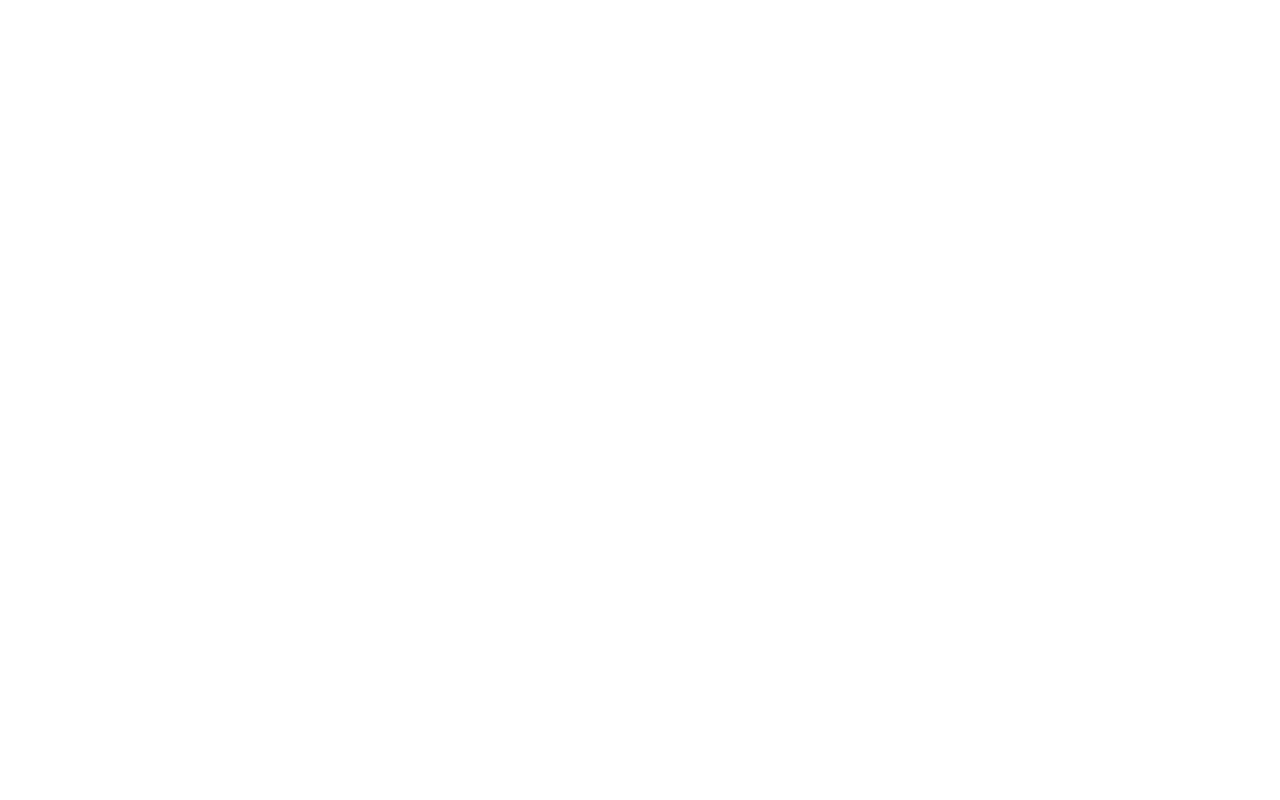
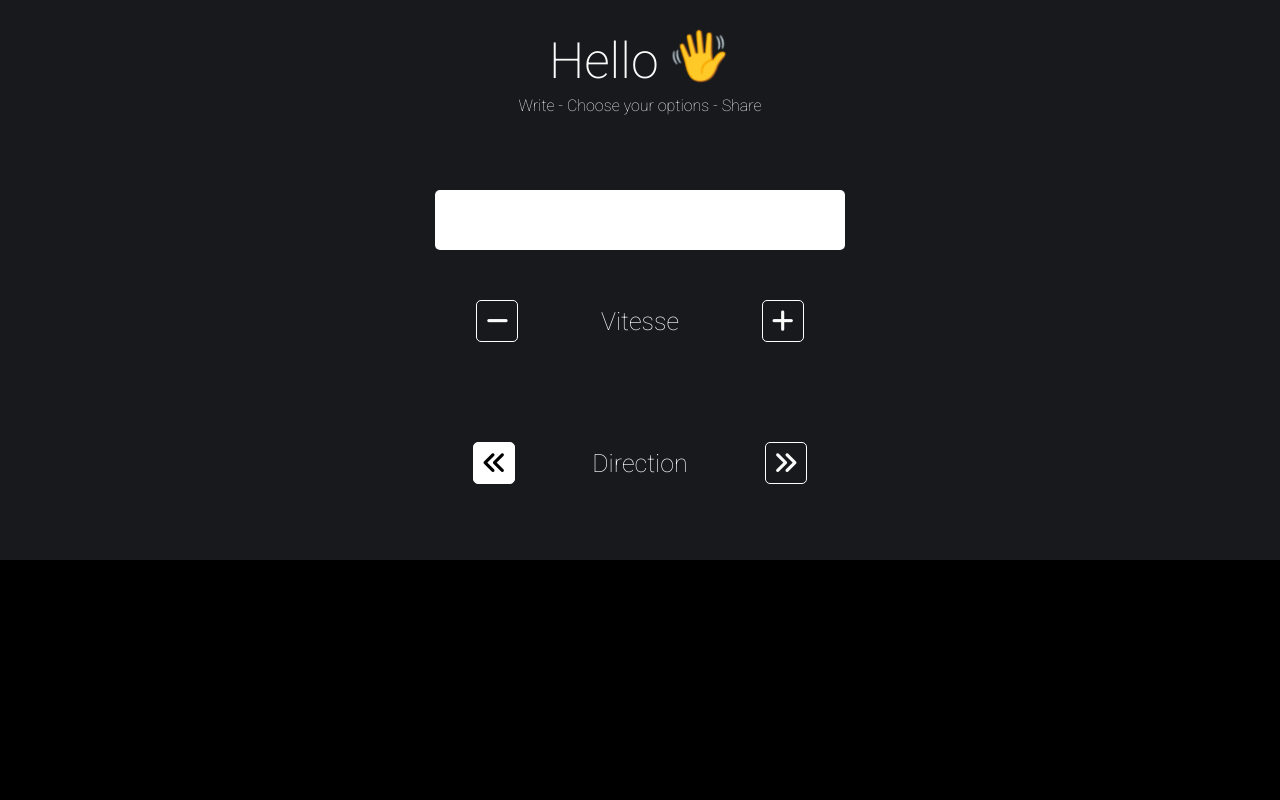
Before and after one commit to AugustinRibreau/scroll-vertical-text, a website built with Parcel: page src/index.html in a window 1280 px wide. Built offline with nearby package versions, Linux system fonts and the light colour scheme.

Commit message:
feat: 1/Vitesse, 2/Direction, 3/ page style

```diff
--- a/src/css/master.css
+++ b/src/css/master.css
@@ -0,0 +1,156 @@
+* {
+  padding: 0;
+  margin: 0;
+  scroll-behavior: smooth;
+  font-family: "Roboto", cursive;
+}
+
+body {
+  background: #17191c;
+  color: #fbfbfb;
+}
+
+.main {
+  display: flex;
+  justify-content: center;
+  align-items: center;
+  flex-direction: column;
+  width: 100vw;
+}
+
+.content {
+  display: flex;
+  justify-content: center;
+  align-items: center;
+  flex-direction: column;
+  height: 70vh;
+  width: 100%;
+  overflow: auto;
+}
+
+.title {
+  display: flex;
+  justify-content: center;
+  align-items: center;
+  flex-direction: row;
+  font-size: 50px;
+  font-weight: 200;
+}
+
+.underTitle {
+  font-weight: 100;
+}
+
+.option {
+  padding-top: 75px;
+  display: flex;
+  justify-content: center;
+  align-items: center;
+  flex-direction: column;
+}
+
+.option__input {
+  padding: 5px;
+  font-size: 40px;
+  font-weight: 100;
+  border: none;
+  border-radius: 5px;
+  height: 50px;
+  width: 400px;
+}
+
+.option__speed,
+.option__direction {
+  padding: 50px 0;
+  display: flex;
+  justify-content: space-around;
+  align-items: center;
+  flex-direction: row;
+  width: 100%;
+  font-size: 25px;
+  font-weight: 100;
+}
+
+.option .option__button {
+  display: flex;
+  justify-content: center;
+  align-items: center;
+  height: 40px;
+  width: 40px;
+  border: 1px solid white;
+  border-radius: 5px;
+  transition: 0.5s;
+}
+
+.option .option__button:hover {
+  background: white;
+  color: black;
+  cursor: pointer;
+  transition: 0.5s;
+}
+
+.button__selected {
+  background: white;
+  color: black;
+}
+
+.option__family select {
+  font-weight: 100;
+  padding: 5px;
+  width: 200px;
+  height: 35px;
+  font-size: 15px;
+}
+
+.hand_animation {
+  margin: 0 0 12px 10px;
+  animation: hand_swing infinite 1s;
+}
+
+@keyframes hand_swing {
+  0% {
+    transform: rotate(25deg);
+  }
+  50% {
+    transform: rotate(40deg);
+  }
+  100% {
+    transform: rotate(25deg);
+  }
+}
+
+.display {
+  display: flex;
+  align-items: center;
+  white-space: nowrap;
+  flex-wrap: nowrap;
+  background: black;
+  height: 30vh;
+  width: 100%;
+  overflow: hidden;
+}
+#display__area {
+  display: inline-block;
+  padding: 10px 0 10px 100%;
+  font-size: 10vh;
+  animation: defilement-left infinite linear;
+  animation-duration: 15s;
+}
+
+@keyframes defilement-left {
+  0% {
+    transform: translate3d(0, 0, 0);
+  }
+  100% {
+    transform: translate3d(-100%, 0, 0);
+  }
+}
+
+@keyframes defilement-right {
+  0% {
+    transform: translate3d(-100%, 0, 0);
+  }
+  100% {
+    transform: translate3d(0, 0, 0);
+  }
+}
--- a/src/index.html
+++ b/src/index.html
@@ -1,14 +1,61 @@
 <!DOCTYPE html>
 <html lang="fr" dir="ltr">
-    <head>
-        <meta charset="utf-8">
-        <meta name="viewport" content="width=device-width, initial-scale=1, shrink-to-fit=no"/>
-        <link rel="stylesheet" href="css/main.scss">
-        <title>Scroll text</title>
-    </head>
-    <body>
-    <div class="main"></div>
-    <script src="https://kit.fontawesome.com/989f89614e.js" crossorigin="anonymous"></script>
+  <head>
+    <meta charset="utf-8" />
+    <meta
+      name="viewport"
+      content="width=device-width, initial-scale=1, shrink-to-fit=no"
+    />
+    <link rel="stylesheet" href="css/main.scss" />
+    <link
+      rel="icon"
+      href="https://icons.deanishe.net/icon/fontawesome/444/arrows-alt/256.png"
+    />
+    <title>Scroll text</title>
+  </head>
+  <body>
+    <div class="main">
+      <div class="content">
+        <div class="title">
+          <p class="title">Hello</p>
+          <p class="hand_animation">👋</p>
+        </div>
+        <div class="underTitle">
+          Write - Choose your options - Share
+        </div>
+        <div class="option">
+          <input id="input" class="option__input" type="text" />
+          <div class="option__speed">
+            <p id="option__speed--left" class="option__button">
+              <i class="fas fa-minus"></i>
+            </p>
+            <p>Vitesse <pVitesse id="option__vitesse--text"></pVitesse></p>
+            <p id="option__speed--right" class="option__button">
+              <i class="fas fa-plus"></i>
+            </p>
+          </div>
+          <div class="option__direction">
+            <p
+              id="option__direction--left"
+              class="option__button button__selected"
+            >
+              <i class="fas fa-angle-double-left"></i>
+            </p>
+            <p>Direction</p>
+            <p id="option__direction--right" class="option__button">
+              <i class="fas fa-angle-double-right"></i>
+            </p>
+          </div>
+        </div>
+      </div>
+      <div class="display">
+        <p id="display__area"></p>
+      </div>
+    </div>
+    <script
+      src="https://kit.fontawesome.com/989f89614e.js"
+      crossorigin="anonymous"
+    ></script>
     <script src="js/app.js" charset="UTF-8"></script>
-    </body>
+  </body>
 </html>
--- a/src/js/app.js
+++ b/src/js/app.js
@@ -0,0 +1,56 @@
+const input = document.getElementById("input");
+const speed__right = document.getElementById("option__speed--right");
+const speed__left = document.getElementById("option__speed--left");
+const direction__right = document.getElementById("option__direction--right");
+const direction__left = document.getElementById("option__direction--left");
+const display__area = document.getElementById("display__area");
+let i = 15;
+
+input.oninput = () => display();
+
+function display() {
+  document.getElementById("display__area").innerHTML = input.value;
+}
+
+speed__right.addEventListener("click", () => changeSpeed(1, "+"));
+speed__left.addEventListener("click", () => changeSpeed(1, "-"));
+
+direction__right.addEventListener("click", () =>
+  changeDirection(direction__right, "right")
+);
+direction__left.addEventListener("click", () =>
+  changeDirection(direction__left, "left")
+);
+
+function changeSpeed(elem, operator) {
+  if (operator === "+") {
+    i += elem; // + 1
+  } else {
+    i -= elem; // -1
+  }
+  if (i === 0 || i < 0) {
+    i = 1; // min 1s
+  }
+  if (i >= 120) {
+    i = 120; // max 120s
+  }
+  document.getElementById("option__vitesse--text").innerHTML = i + "s";
+  display__area.style.animationDuration = `${i}s`;
+}
+
+function changeDirection(btn, dir) {
+  removeClass(direction__left, "button__selected");
+  removeClass(direction__right, "button__selected");
+  addClass(btn, "button__selected");
+  display__area.style.animationName = `defilement-${dir}`;
+}
+
+function removeClass(elem, className) {
+  elem.classList.remove(className);
+}
+function addClass(elem, className) {
+  elem.classList.add(className);
+}
+function replaceClass(elem, oldClass, newClass) {
+  elem.classList.replace(oldClass, newClass);
+}
```
